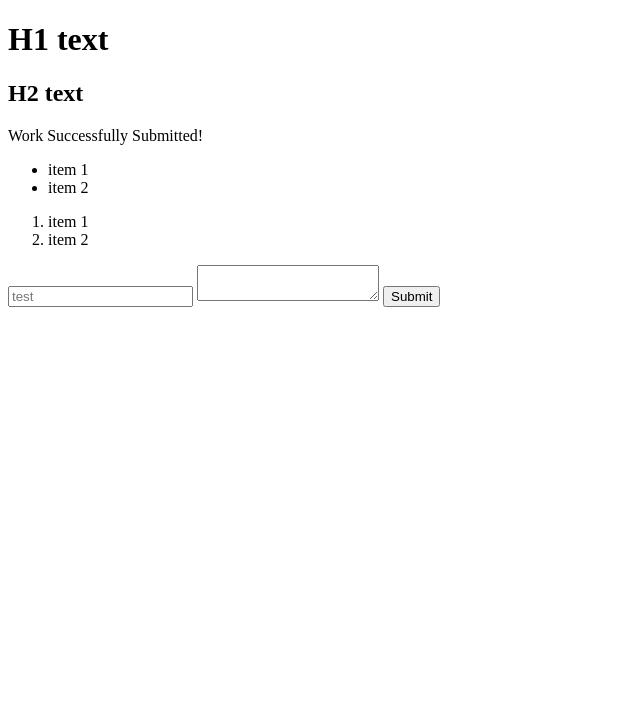
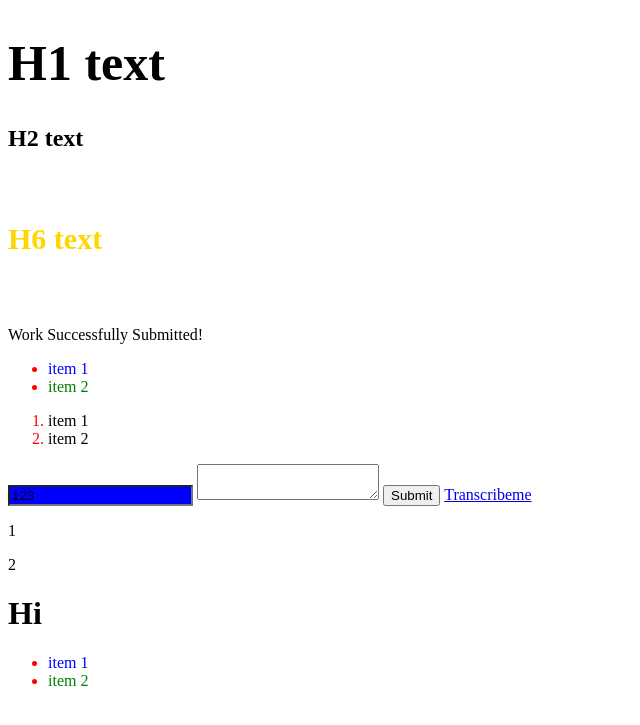
Before and after one commit to sasha-buzo/autotests-ui, a Python web app: template Templates/index.html in a window 1280 px wide. Shown: the top 725 px of the page, without its empty margins (0-640 px from the left). Run offline with Jinja, Linux system fonts and the light colour scheme; the template is opened without the code that fills it, so the values that code supplies are empty.

Commit message:
Locators

```diff
--- a/Templates/index.html
+++ b/Templates/index.html
@@ -3,10 +3,43 @@
 <head>
     <meta charset="UTF-8">
     <title>Title</title>
+    <style>
+        h6 {
+            font-size:30px;
+        }
+        .h6-text {
+            color: red;
+        }
+        .h2-text {
+            color: gold;
+        }
+        #h1-text {
+            font-size: 50px;
+        }
+        ul li {
+            color: green;
+        }
+        input[type="text"]{
+            background-color: blue;
+        }
+         input[type="text"]:hover{
+            background-color: gray;
+        }
+        a:hover{
+            color: blueviolet;
+        }
+        li::marker{
+            color: red;
+        }
+        ul > li:nth-child(1) {
+        color: blue;
+        }
+    </style>
 </head>
 <body>
-<h1>H1 text</h1>
+<h1 id="h1-text">H1 text</h1>
 <h2>H2 text</h2>
+<h6 class ="h6-text h2-text">H6 text</h6>
 <p>Work Successfully Submitted!</p>
 <ul>
     <li>item 1</li>
@@ -16,8 +49,18 @@
     <li>item 1</li>
     <li>item 2</li>
 </ol>
-<input placeholder="test">
+<input type="text" value="123" placeholder="test">
 <textarea></textarea>
 <button>Submit</button>
+<a href="https://www.transcribeme.com/">Transcribeme</a>
+<div class="ns">
+    <p>1</p>
+    <p>2</p>
+    <h1>Hi</h1>
+    <ul>
+    <li>item 1</li>
+    <li>item 2</li>
+</ul>
+</div>
 </body>
 </html>
```
